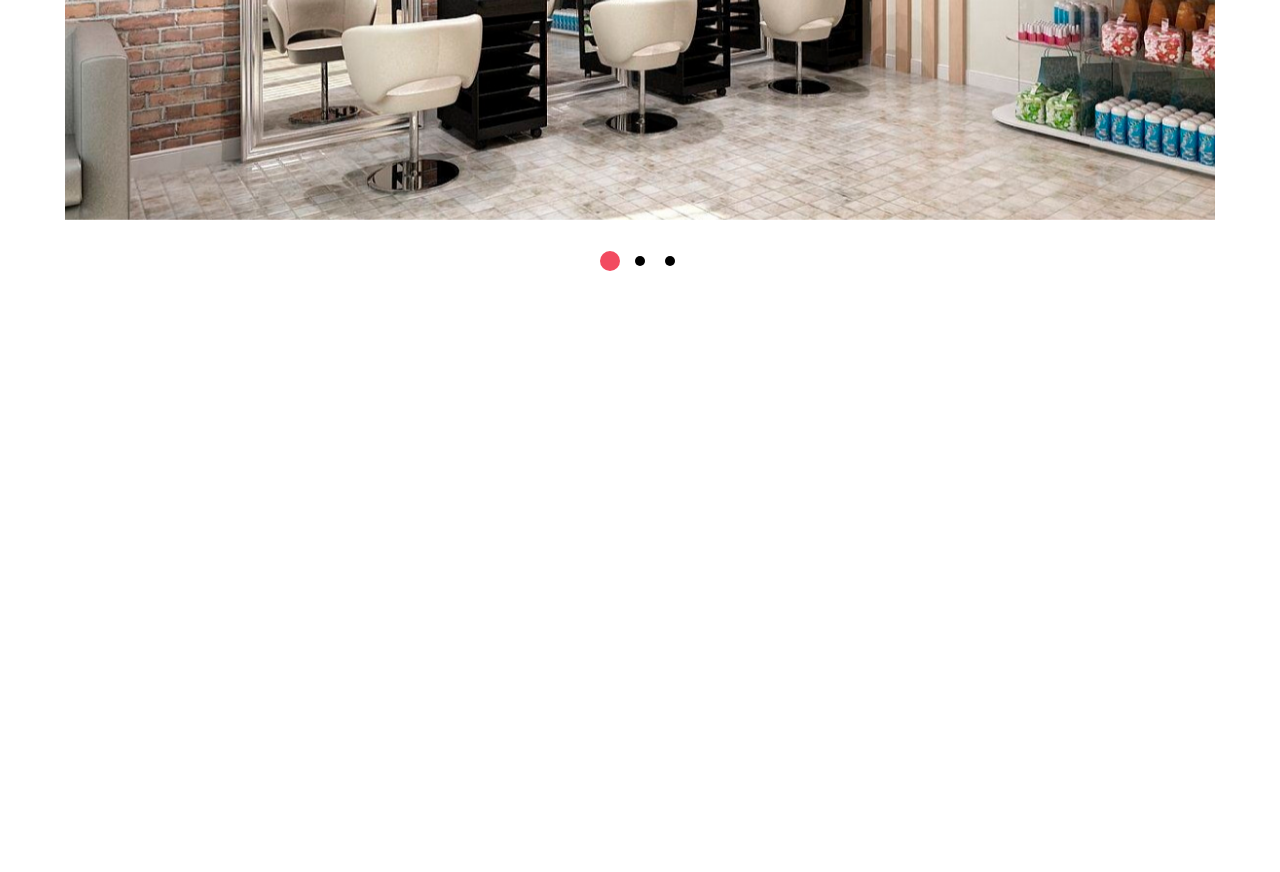
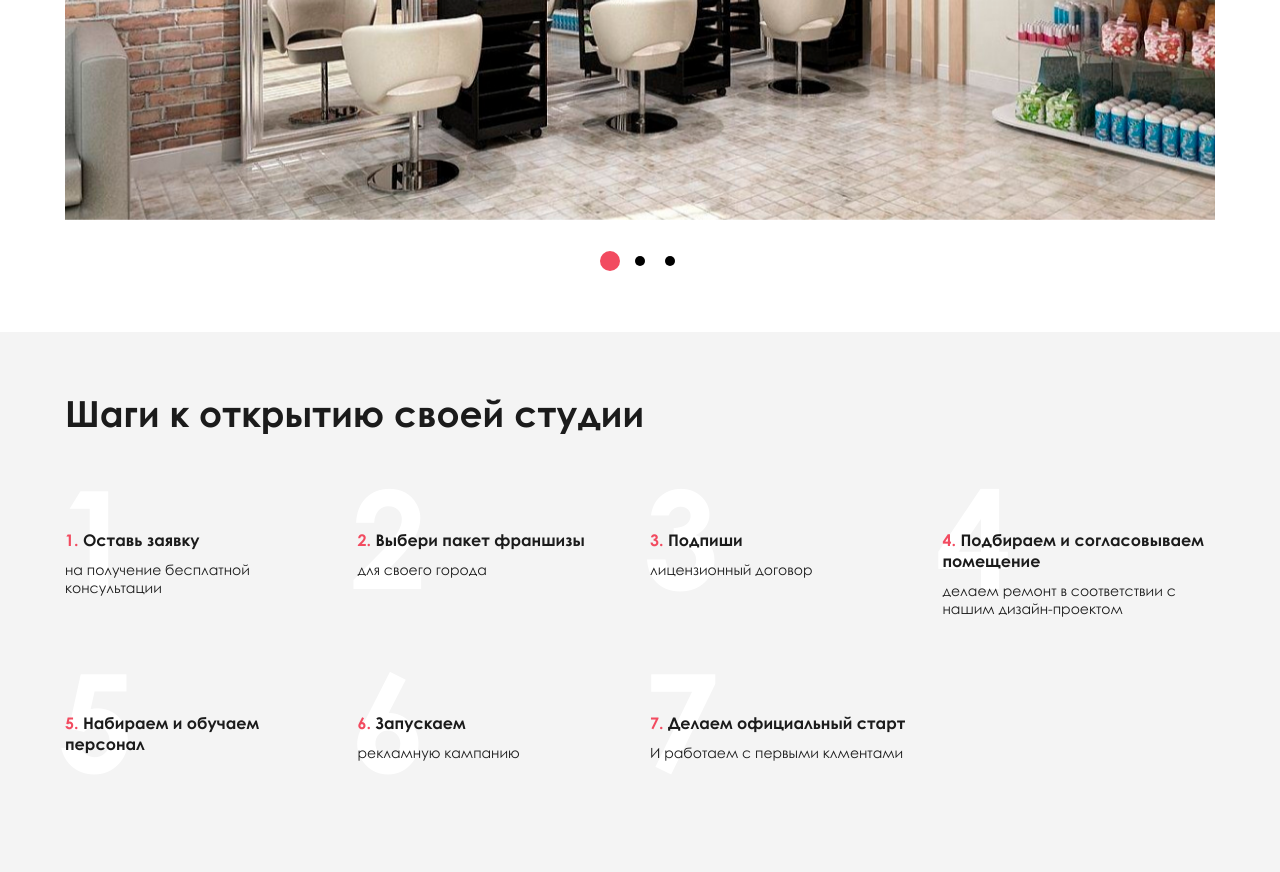
Before and after one commit to AlexKobiliansky/hilash, a website: page app/index.html in a window 1280 px wide. Shown: the part 6436-7308 px from the top of the page. Before the commit the page ends 6768 px from the top, so only its background shows below. Drawn offline with Linux system fonts and the light colour scheme.

Commit message:
section steps complete

```diff
--- a/app/index.html
+++ b/app/index.html
@@ -550,6 +550,84 @@
 	</section>
 	<!-- ======= END SECTION GENSLIDER ======= -->
 
+	<!-- ======= SECTION STEPS ======= -->
+	<section class="s-steps s-creamy">
+		<div class="container">
+			<div class="section-title">
+				<h2>Шаги к открытию своей студии</h2>
+			</div>
+
+			<div class="steps-wrap">
+				<div class="row">
+					<!-- step-item -->
+					<div class="col-sm-6 col-md-4 col-lg-3">
+						<div class="step-item">
+							<div class="step-item-title">Оставь заявку</div>
+							<div class="step-item-desc">на получение бесплатной консультации</div>
+						</div>
+					</div>
+					<!-- /step-item -->
+
+					<!-- step-item -->
+					<div class="col-sm-6 col-md-4 col-lg-3">
+						<div class="step-item">
+							<div class="step-item-title">Выбери пакет франшизы</div>
+							<div class="step-item-desc">для своего города</div>
+						</div>
+					</div>
+					<!-- /step-item -->
+
+					<!-- step-item -->
+					<div class="col-sm-6 col-md-4 col-lg-3">
+						<div class="step-item">
+							<div class="step-item-title">Подпиши</div>
+							<div class="step-item-desc">лицензионный договор</div>
+						</div>
+					</div>
+					<!-- /step-item -->
+
+					<!-- step-item -->
+					<div class="col-sm-6 col-md-4 col-lg-3">
+						<div class="step-item">
+							<div class="step-item-title">Подбираем и согласовываем помещение</div>
+							<div class="step-item-desc">делаем ремонт в соответствии с нашим дизайн-проектом</div>
+						</div>
+					</div>
+					<!-- /step-item -->
+
+					<!-- step-item -->
+					<div class="col-sm-6 col-md-4 col-lg-3">
+						<div class="step-item">
+							<div class="step-item-title">Набираем и обучаем персонал</div>
+							<div class="step-item-desc"></div>
+						</div>
+					</div>
+					<!-- /step-item -->
+
+					<!-- step-item -->
+					<div class="col-sm-6 col-md-4 col-lg-3">
+						<div class="step-item">
+							<div class="step-item-title">Запускаем</div>
+							<div class="step-item-desc">рекламную кампанию</div>
+						</div>
+					</div>
+					<!-- /step-item -->
+
+					<!-- step-item -->
+					<div class="col-sm-6 col-md-4 col-lg-3">
+						<div class="step-item">
+							<div class="step-item-title">Делаем официальный старт</div>
+							<div class="step-item-desc">И работаем с первыми клментами</div>
+						</div>
+					</div>
+					<!-- /step-item -->
+				</div>
+			</div>
+		</div>
+	</section>
+	<!-- ======= END SECTION STEPS ======= -->
+
+
 
 
 
--- a/app/js/common.js
+++ b/app/js/common.js
@@ -71,6 +71,7 @@ $(function() {
             $('.why-item').height('auto').equalHeights();
             $('.adv-item-desc').matchHeight({byRow: true,});
             $('.adv-item-title').matchHeight({byRow: true,});
+            $('.step-item').matchHeight({byRow: true,});
 
         }
 
--- /dev/null
+++ b/app/sass/layout/_s-steps.sass
@@ -0,0 +1,34 @@
+.s-steps
+  counter-reset: step-item
+
+.steps-wrap
+  margin-top: 50px
+
+.step-item
+  position: relative
+  padding-top: 45px
+  counter-increment: step-item
+  line-height: 1.3
+  margin-bottom: 50px
+  &:before
+    content: counter(step-item)
+    position: absolute
+    font-size: 136px
+    font-weight: 700
+    color: #fff
+    left: -7px
+    top: -17px
+    line-height: 1
+    z-index: 0
+  &-title
+    position: relative
+    z-index: 2
+    font-weight: 700
+    margin-bottom: 10px
+    &:before
+      content: counter(step-item)'. '
+      color: $accent
+  &-desc
+    position: relative
+    z-index: 2
+    font-size: 14px
--- a/app/sass/main.sass
+++ b/app/sass/main.sass
@@ -15,6 +15,7 @@
 @import layout/s-calculator
 @import layout/s-advantages
 @import layout/s-gen-slider
+@import layout/s-steps
 @import layout/footer
 
 
```
Also changed, not shown: app/css/main.min.css, app/js/scripts.min.js.
